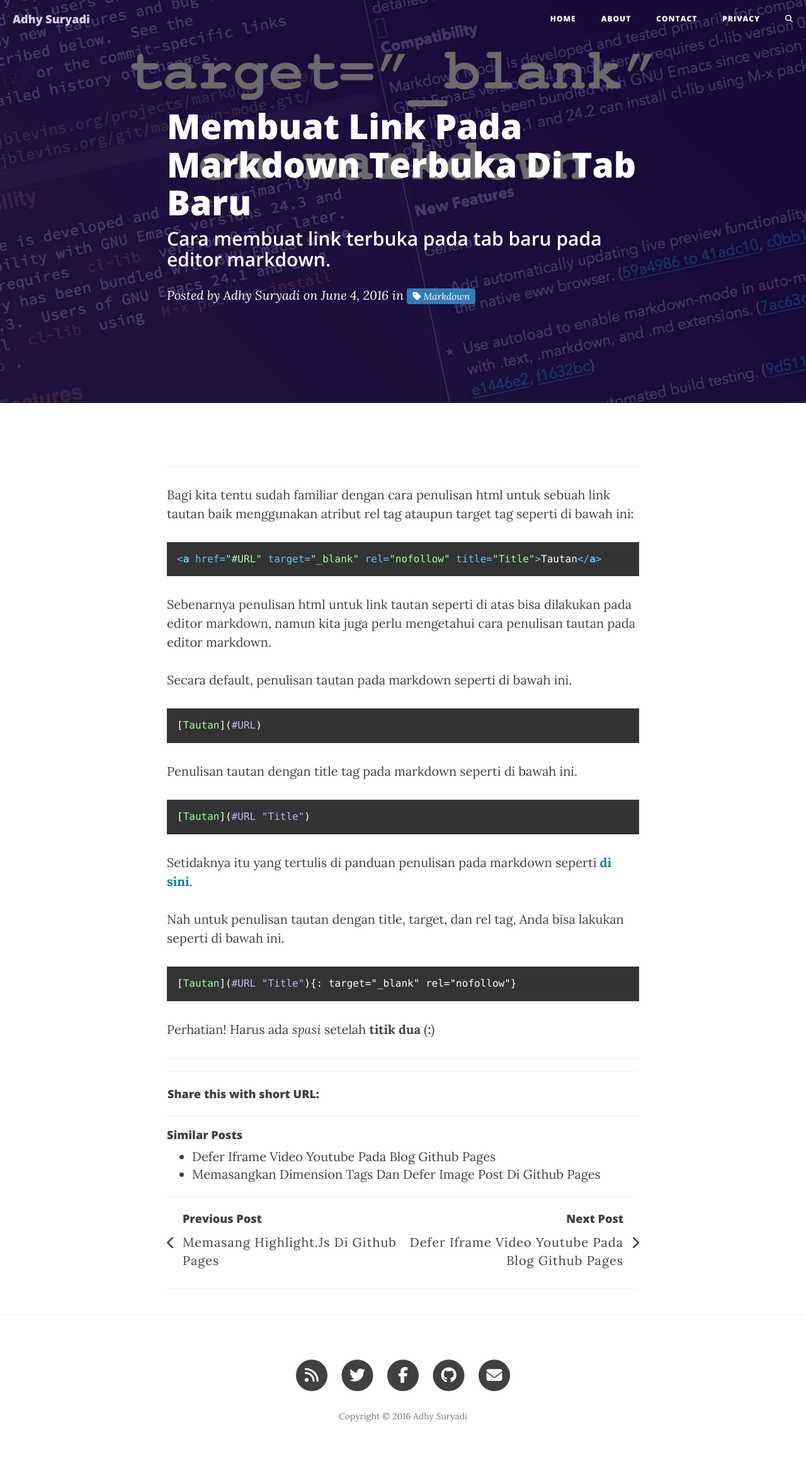
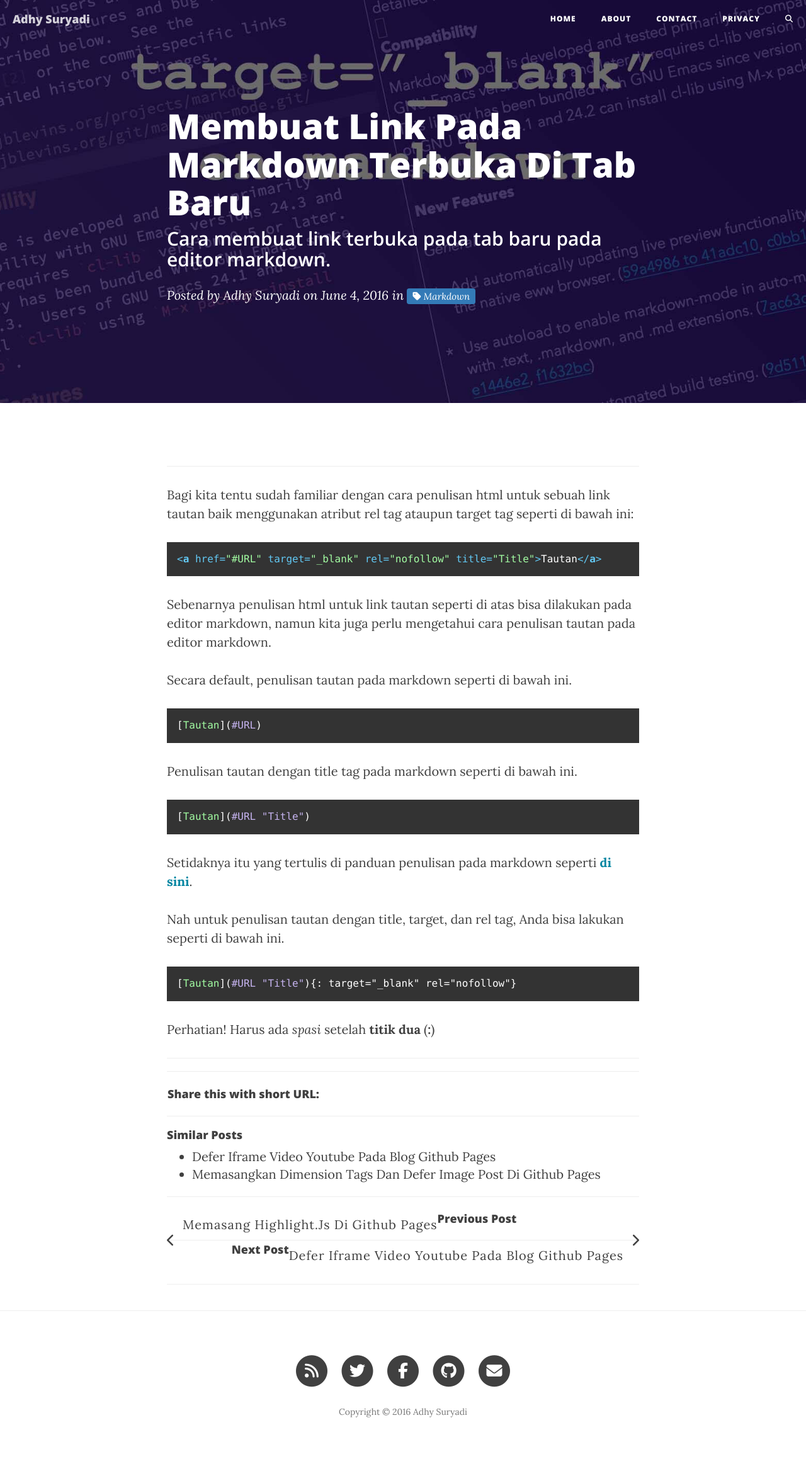
Before and after one commit to KompiAjaib/kompiajaib.github.io, a Jekyll site: the page built from _posts/2016-06-04-membuat-link-terbuka-di-tab-baru.markdown, in a window 1280 px wide. Shown: the whole page at 63% size. Built offline with Jekyll 4.4.1, drawn with Linux system fonts in a browser that asks for light colours; nearby versions of some CDN libraries; comment, search, counter and statistics services are not loaded.

Commit message:
Update clean-blog.css

```diff
--- a/css/clean-blog.css
+++ b/css/clean-blog.css
@@ -438,6 +438,14 @@ form .row:first-child .floating-label-form-group {
     padding: 15px 25px;
   }
 }
+@media only screen and (min-width: 600px) {
+  .pager.post li {
+    width: 100%;
+  }
+  .pager.post li.previous {
+    border-bottom: 1px solid #eee;
+  }
+}
 .pager li > a:hover,
 .pager li > a:focus {
   color: white;
```
